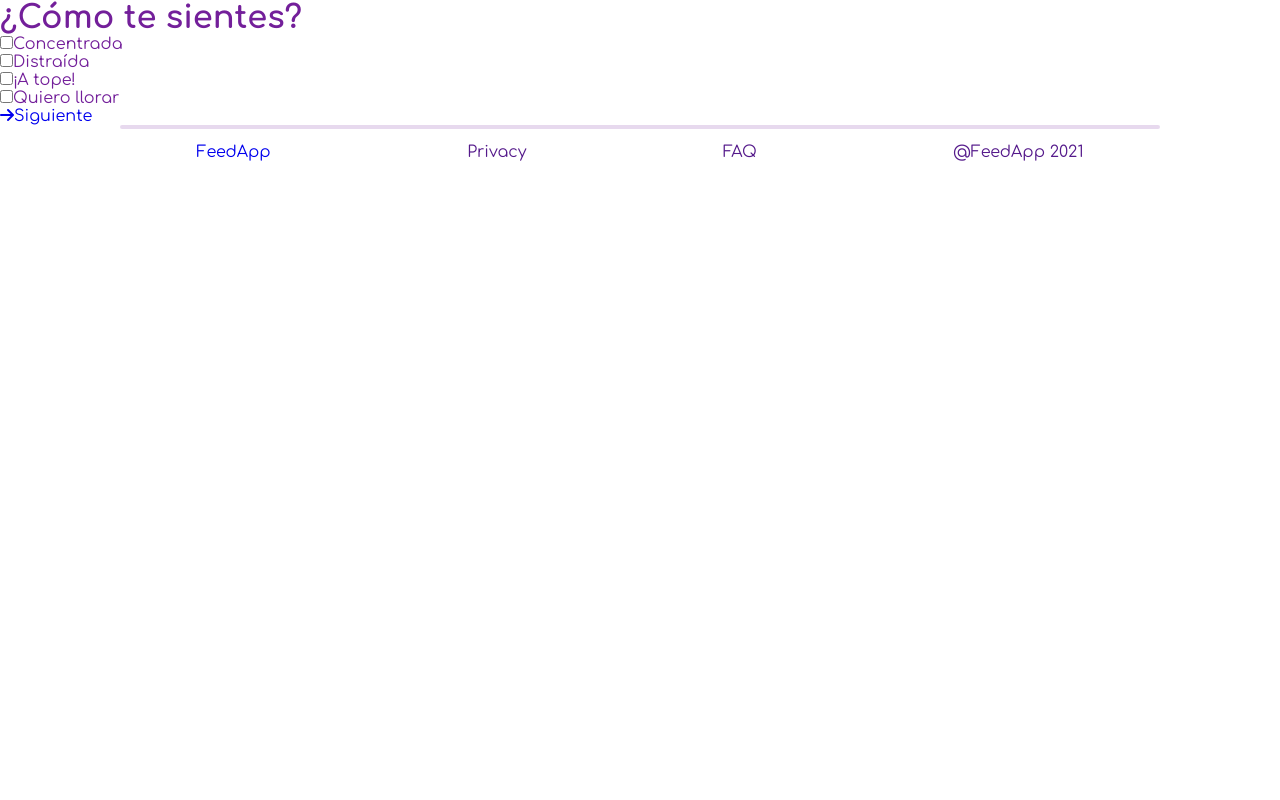
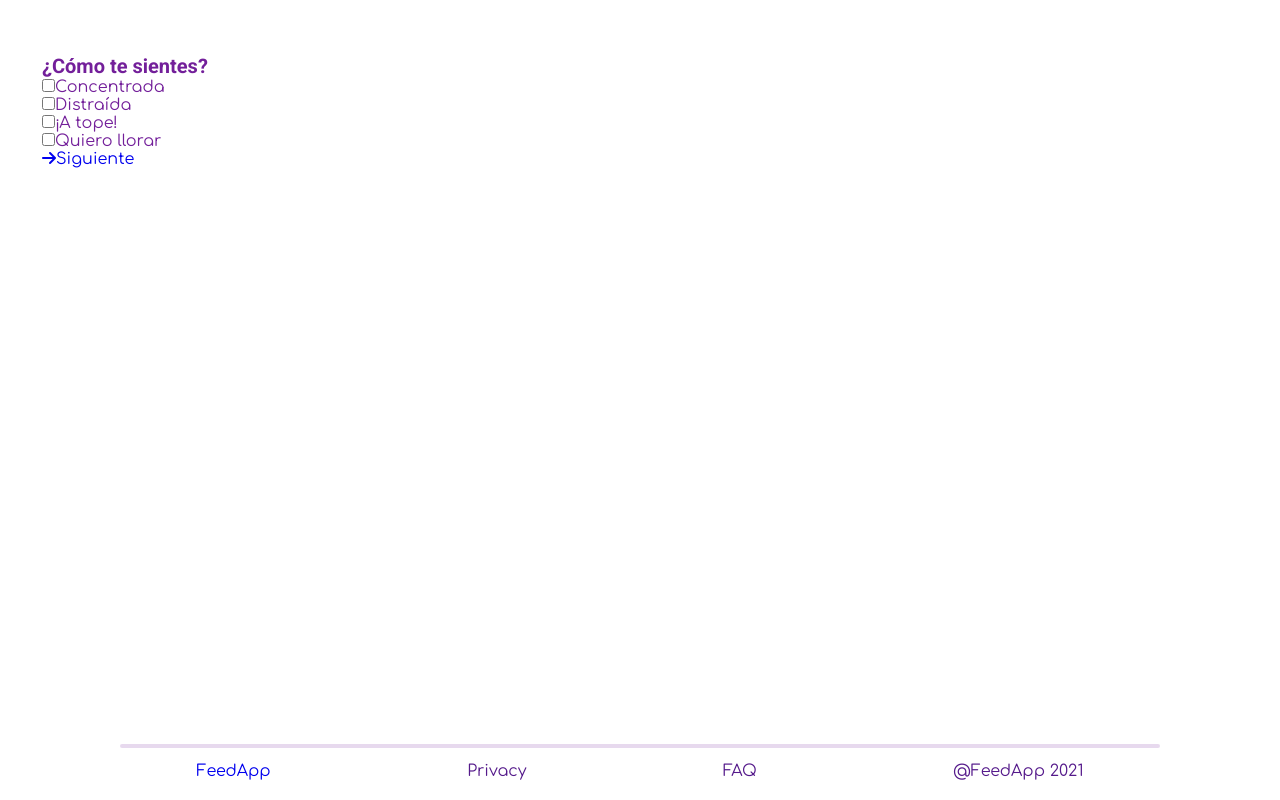
Before and after one commit to AraceliLobo/feedapp, a React (Create React App) app: page /#/GiveFeedback1 in a window 1280 px wide. Built offline with nearby package versions, Linux system fonts and the light colour scheme.

Commit message:
Import Montserrat font

```diff
--- a/src/stylesheets/App.scss
+++ b/src/stylesheets/App.scss
@@ -2,7 +2,7 @@
 
 @import url("https://fonts.googleapis.com/css2?family=Comfortaa:wght@300;400;500;600;700&display=swap");
 @import url("https://fonts.googleapis.com/css2?family=Roboto:ital,wght@0,100;0,300;0,400;0,500;0,700;1,100;1,300;1,400;1,500&display=swap");
-
+@import url("https://fonts.googleapis.com/css2?family=Montserrat&display=swap");
 @import "core/variables";
 @import "core/reset";
 @import "pages/landing";
--- a/src/stylesheets/core/_variables.scss
+++ b/src/stylesheets/core/_variables.scss
@@ -3,4 +3,5 @@
 $color-light: rgba(115, 31, 154, 0.17);
 $color-label: rgba(127, 52, 163, 0.8);
 $font-titles: "Comfortaa";
-$font-button: "Roboto", sans-serif;
+$font-primary: "Roboto", sans-serif;
+$font-secondary: "Montserrat";
--- a/src/stylesheets/elements/_btnLink.scss
+++ b/src/stylesheets/elements/_btnLink.scss
@@ -4,7 +4,7 @@
   height: 42px;
   border: solid 2px $color-secondary;
   border-radius: 6px;
-  font-family: $font-button;
+  font-family: $font-primary;
   font-weight: 900;
   text-transform: uppercase;
   text-align: center;
--- a/src/stylesheets/elements/_inputs.scss
+++ b/src/stylesheets/elements/_inputs.scss
@@ -13,7 +13,7 @@
 }
 
 .label {
-  font-family: $font-button;
+  font-family: $font-primary;
   color: $color-label;
   background-color: rgb(255, 255, 255);
   margin-left: 10px;
--- a/src/stylesheets/pages/_enterPIN.scss
+++ b/src/stylesheets/pages/_enterPIN.scss
@@ -9,7 +9,7 @@
 }
 
 .titleEnterPIN {
-  font-family: $font-button;
+  font-family: $font-primary;
   font-size: 20px;
   width: 70%;
 }
--- a/src/stylesheets/pages/_feedbackSent.scss
+++ b/src/stylesheets/pages/_feedbackSent.scss
@@ -22,6 +22,6 @@
 }
 
 .textFeedbackSent {
-  font-family: $font-button;
+  font-family: $font-primary;
   font-size: 20px;
 }
--- a/src/stylesheets/pages/_generatePIN.scss
+++ b/src/stylesheets/pages/_generatePIN.scss
@@ -9,7 +9,7 @@
 }
 
 .titleGeneratePIN {
-  font-family: $font-button;
+  font-family: $font-primary;
   font-size: 20px;
   width: 70%;
   /*  margin-left: 48px; */
--- a/src/stylesheets/pages/_giveFeedback1.scss
+++ b/src/stylesheets/pages/_giveFeedback1.scss
@@ -1,15 +1,15 @@
 @import "../core/variables";
 
-.mainEnterPIN {
+.mainGiveFeedback1 {
   height: 93%;
   display: flex;
   flex-direction: column;
-  /* padding-top: 54px; */
+  align-items: left;
   padding: 54px 42px 0 42px;
 }
 
-.titleEnterPIN {
-  font-family: $font-button;
+.titleGiveFeedback1 {
+  font-family: $font-primary;
   font-size: 20px;
   width: 70%;
 }
--- a/src/stylesheets/pages/_viewFeedback.scss
+++ b/src/stylesheets/pages/_viewFeedback.scss
@@ -17,6 +17,6 @@
 }
 
 .textViewFeedback {
-  font-family: $font-button;
+  font-family: $font-primary;
   font-size: 20px;
 }
```
